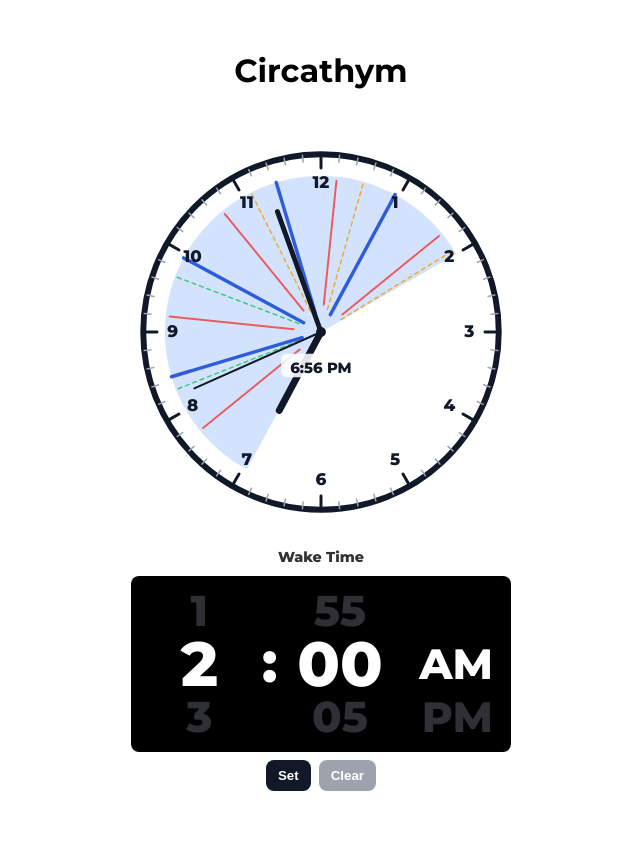
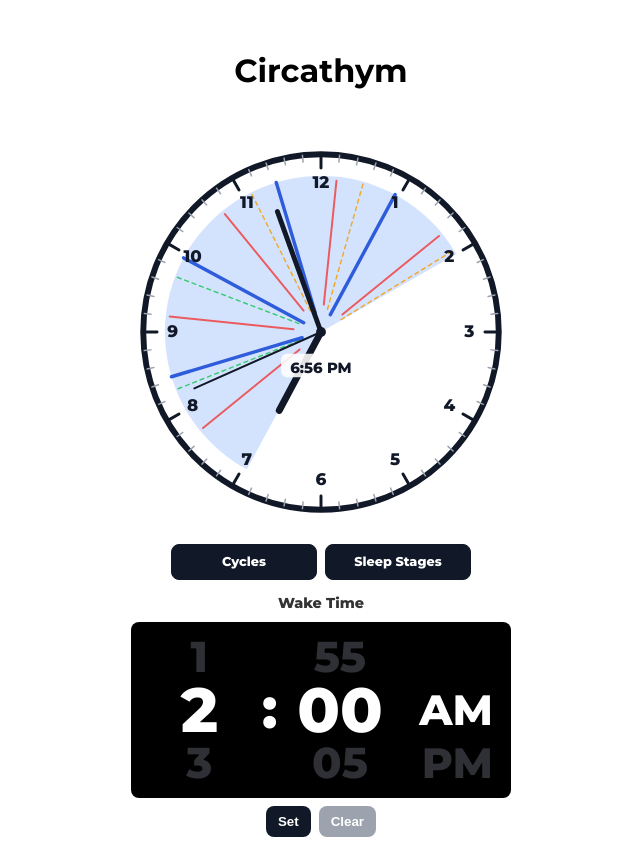
Before and after one commit to knickerbocker96/circathym, a React (Vite) app: page / in a window 1280 px wide. Shown: the whole page, without its empty margins (319-959 px from the left). Before the commit the page ends 818 px from the top, so only its background shows below. Built offline with nearby package versions, Linux system fonts and the light colour scheme.

Commit message:
Sleep Cycle & Sleep Stages Toggle added

```diff
--- a/src/App.css
+++ b/src/App.css
@@ -3,3 +3,28 @@
 .app-header { text-align:center; }
 .ring-wrap { display:flex; justify-content:center; margin:10px 0; }
 .app-main { padding:8px; }
+
+.display-toggles {
+  display: grid;
+  grid-template-columns: repeat(2, minmax(0, 1fr));
+  gap: 8px;
+  margin: 4px auto 12px;
+  width: min(100%, 300px);
+}
+
+.display-toggle {
+  min-height: 36px;
+  border: 1px solid #cbd5e1;
+  border-radius: 8px;
+  background: #ffffff;
+  color: #374151;
+  font: inherit;
+  font-size: 0.8rem;
+  font-weight: 800;
+}
+
+.display-toggle--active {
+  border-color: #111827;
+  background: #111827;
+  color: #ffffff;
+}
--- a/src/App.jsx
+++ b/src/App.jsx
@@ -18,6 +18,8 @@ export default function App() {
   const [hasUserSetWakeTime, setHasUserSetWakeTime] = useState(false);
   const [recommendationAnchor, setRecommendationAnchor] = useState(null);
   const [selectedRecommendationKey, setSelectedRecommendationKey] = useState(null);
+  const [showCycleBoundaries, setShowCycleBoundaries] = useState(true);
+  const [showStageMarkers, setShowStageMarkers] = useState(true);
 
   useEffect(() => {
     function tick() {
@@ -78,10 +80,32 @@ export default function App() {
 
       <main className="app-main">
         <div className="ring-wrap">
-          <CycleRing currentTime={currentTime} wakeDate={wakeDate} />
+          <CycleRing
+            currentTime={currentTime}
+            wakeDate={wakeDate}
+            showCycleBoundaries={showCycleBoundaries}
+            showStageMarkers={showStageMarkers}
+          />
         </div>
 
         <ClockDisplay />
+
+        <div className="display-toggles" aria-label="Clock display options">
+          <button
+            type="button"
+            className={showCycleBoundaries ? 'display-toggle display-toggle--active' : 'display-toggle'}
+            onClick={() => setShowCycleBoundaries((value) => !value)}
+          >
+            Cycles
+          </button>
+          <button
+            type="button"
+            className={showStageMarkers ? 'display-toggle display-toggle--active' : 'display-toggle'}
+            onClick={() => setShowStageMarkers((value) => !value)}
+          >
+            Sleep Stages
+          </button>
+        </div>
 
         <TimePicker value={wakeTimeStr} onChange={handleWakeTimeChange} />
 
--- a/src/components/CycleRing/CycleRing.jsx
+++ b/src/components/CycleRing/CycleRing.jsx
@@ -6,7 +6,13 @@ const CYCLE_MINUTES = 90;
 const DISRUPTIVE_MARK_MINUTES = 45;
 const REM_BY_CYCLE_MINUTES = [10, 15, 20, 25, 30];
 
-export default function CycleRing({ currentTime, wakeDate, size = 410 }) {
+export default function CycleRing({
+  currentTime,
+  wakeDate,
+  showCycleBoundaries = true,
+  showStageMarkers = true,
+  size = 410,
+}) {
   const parts = getTimeZoneParts(currentTime);
   const digitalTime = formatTime12(currentTime);
   const cx = size / 2;
@@ -133,9 +139,9 @@ export default function CycleRing({ currentTime, wakeDate, size = 410 }) {
           d={describePieSlice(cx, cy, radius - 22, sleepStartAngle, sleepEndAngle)}
         />
       )}
-      {disruptiveDividers}
-      {remDividers}
-      {cycleDividers}
+      {showStageMarkers && disruptiveDividers}
+      {showStageMarkers && remDividers}
+      {showCycleBoundaries && cycleDividers}
       {ticks}
       {numbers}
       <ClockHand cx={cx} cy={cy} angle={hourAngle} length={radius * 0.5} className="clock-hand clock-hand--hour" />
```
